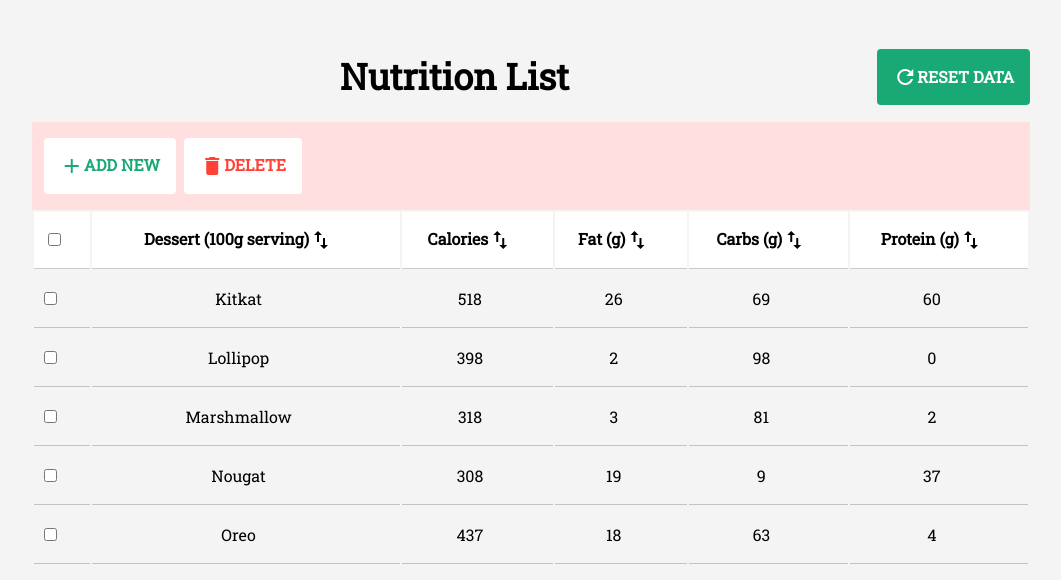
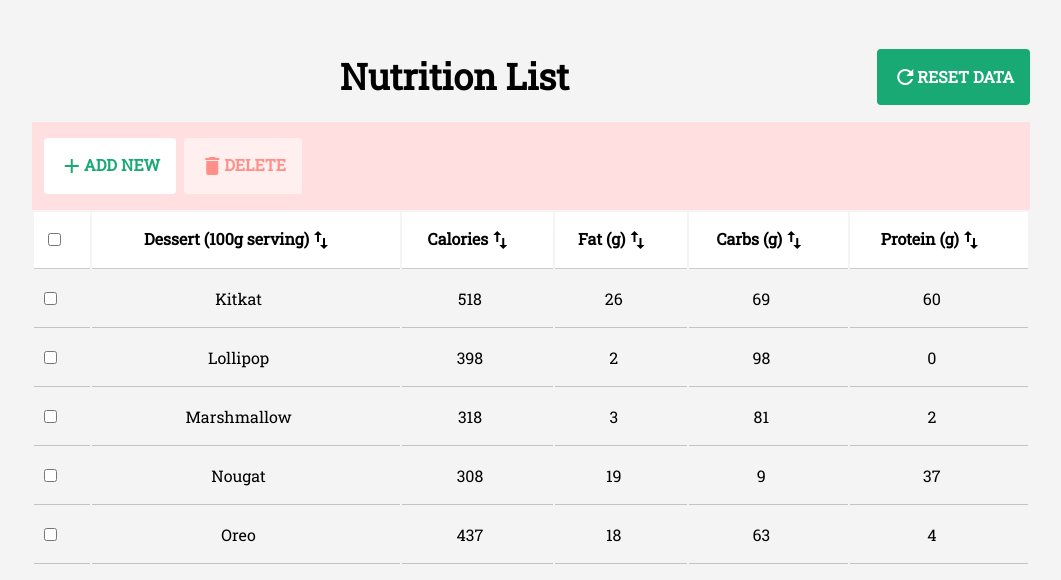
Before and after one commit to gittmaan/dessert-nutrition-table-summary, a React (Create React App) app: page / in a window 1280 px wide. Shown: the top 580 px of the page, without its empty margins (109-1170 px from the left). Built offline with nearby package versions, Linux system fonts and the light colour scheme.

Commit message:
Button handles disabled properly

```diff
--- a/src/components/Button/index.tsx
+++ b/src/components/Button/index.tsx
@@ -1,7 +1,7 @@
 import { ReactNode } from 'react';
 import styled from 'styled-components';
 
-const classList: { [key:string]: string} = {
+const baseClasses: { [key:string]: string} = {
     primary: 'br2 pa3 outline-0 bn-l b flex items-center'
 };
 
@@ -25,11 +25,12 @@
   type='primary',
   ...props
 }) => {
-  const classFinal = `${classList[type]} ${className}`;
+  const classFinal = `${baseClasses[type]} ${className} ${disabled ? 'o-50' : 'dim pointer'}`;
 
   return(
     <ButtonStyle
       className={classFinal}
+      disabled={disabled}
       { ...props }
     >
       {icon && <span
```
